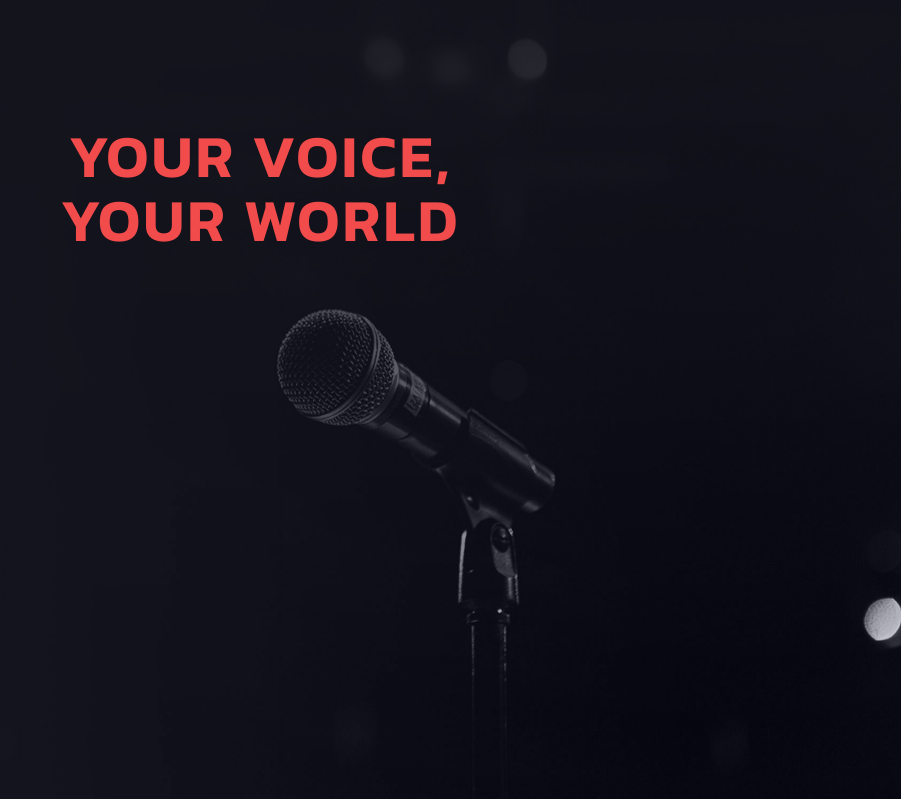
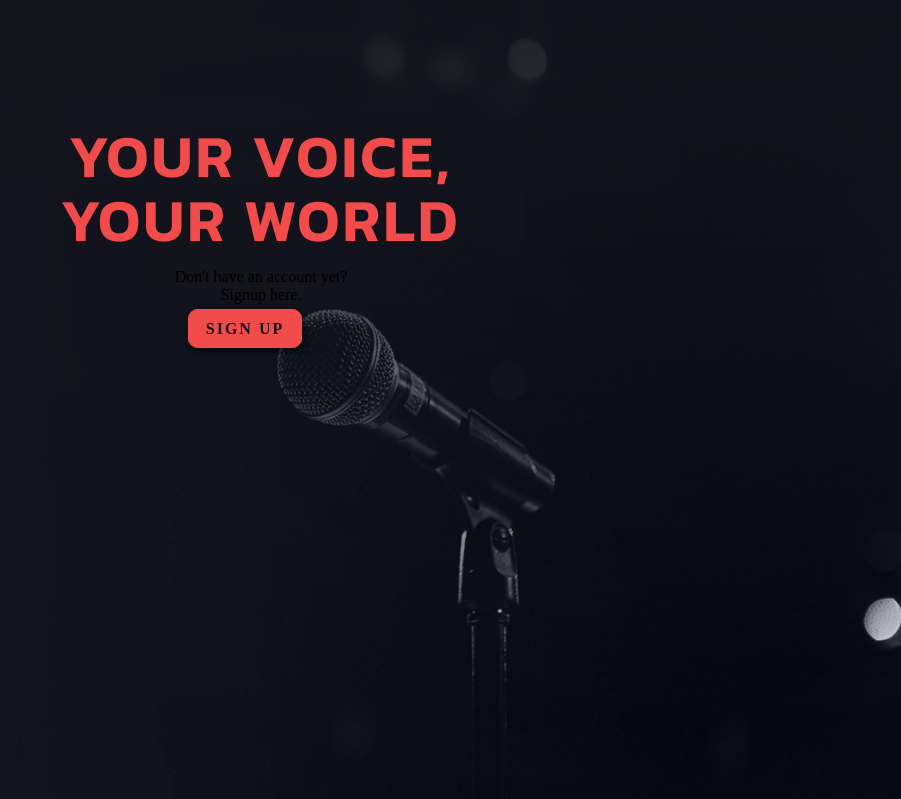
Before and after one commit to yassin-bouchlouch/projet_fil_rouge, a PHP site: page /register.php in a window 1280 px wide. Shown: the part 85-884 px from the top of the page, without its empty margins (379-1280 px from the left). Run offline with PHP 8.4, Linux system fonts and the light colour scheme; some libraries are stand-ins or nearby versions.

Commit message:
update landing page and browse page

```diff
--- a/Projet/register.php
+++ b/Projet/register.php
@@ -70,12 +70,15 @@
 
 
 	<div id="background">
-				<div id="loginText"><h1>Your Voice,<br> Your World</h1></div>
+				<div id="loginText">
+				<h1>Your Voice,<br> Your World</h1>
+				<div>
+				  <p>Don't have an account yet?<br> Signup here.</p>
+					<a class="sign-up" onclick="togglePopup1()">SIGN UP</a>
+				</div>
+				</div>
 
-				<!-- <div>
-				  <p>Don't have an account yet? Signup here.</p>
-					<a class="sign-up">Create Your Account</a>
-				</div>	 -->
+
 
 		<div class="popup" id="popup-2">
 				<div class="content">
```
